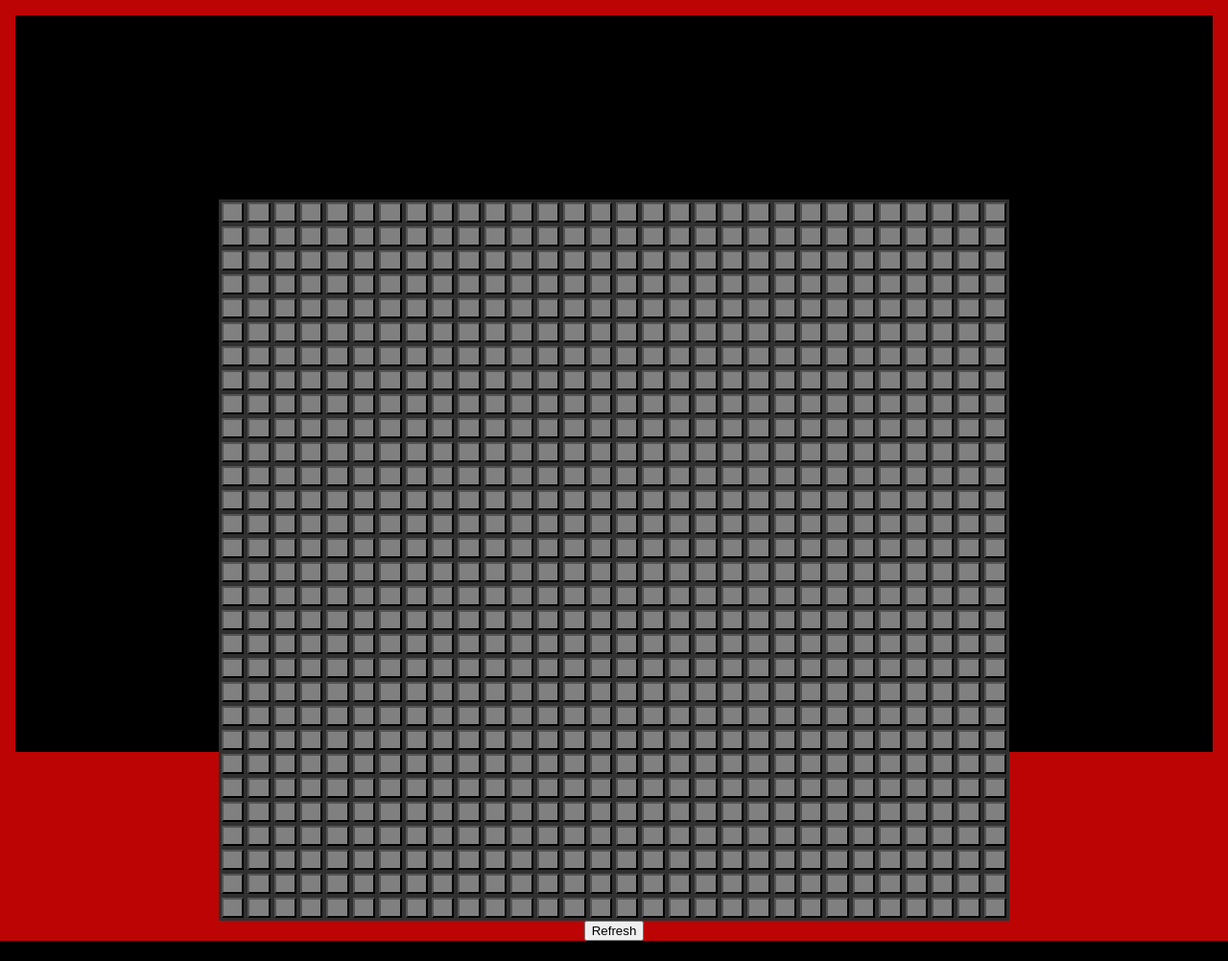
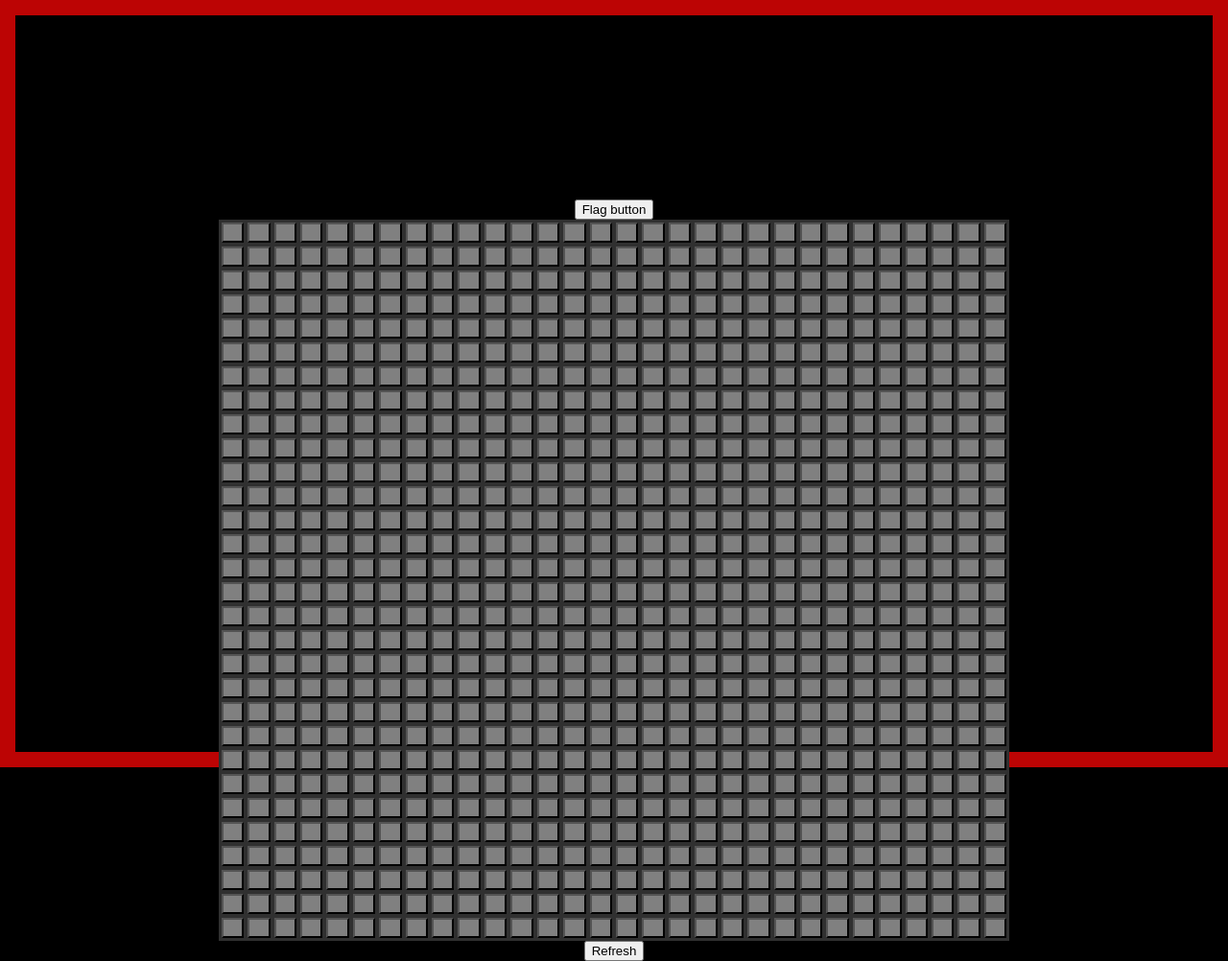
Before and after one commit to Mihkel-J-K/MineSweeperGame, a Flask app: page /theGame in a window 1280 px wide. Shown: the whole page at 96% size. Before the commit the page ends 981 px from the top, so only its background shows below. Run offline with Flask 2, Linux system fonts and the light colour scheme.

Commit message:
Added flagging

```diff
--- a/Back-end/main.py
+++ b/Back-end/main.py
@@ -18,7 +18,7 @@ def Main():
     global mänguväli
     global kaetudMänguväli
     mänguväli = genereeri_mänguväli(30, 30, 150)
-    kaetudMänguväli = genereeri_mänguväli(30, 30, 0, '8')
+    kaetudMänguväli = genereeri_mänguväli(30, 30, 0, "a")
     return render_template('theGame.html', matrix=kaetudMänguväli)
 
 @app.route('/theGame/<int:index_i>/<int:index_j>')
@@ -29,8 +29,12 @@ def loading(index_i, index_j):
     kaetudMänguväli = avalda(index_i, index_j, kaetudMänguväli, mänguväli)
     return render_template('theGame.html', matrix=kaetudMänguväli)
 
-
-# @app.route('/theGame/<int:index_i>/<int:index_j>')
-# def method_name(index_i, index_j):
-#     print("LOCO")
-#     pass
+@app.route('/theGame/flag/<int:index_i>/<int:index_j>')
+def flag(index_i, index_j):
+    print(index_j, index_i)
+    global kaetudMänguväli
+    if kaetudMänguväli[index_i][index_j] == 10:
+        kaetudMänguväli[index_i][index_j] = 'a'
+    else:
+        kaetudMänguväli[index_i][index_j] = 10
+    return render_template('theGame.html', matrix=kaetudMänguväli)
--- a/Back-end/mänguväli.py
+++ b/Back-end/mänguväli.py
@@ -38,7 +38,7 @@ def avalda(x ,y ,hetkeseis, miiniväli):
         for i in range(max(x-1,0),x+2):
             for j in range(max(y-1,0),y+2):
                 try:
-                    if hetkeseis[i][j] == "8":
+                    if hetkeseis[i][j] == "a":
                         hetkeseis[i][j] = miiniväli[i][j]
                         hetkeseis = avalda(i,j,hetkeseis,miiniväli)
                 except:
--- a/Back-end/templates/theGame.html
+++ b/Back-end/templates/theGame.html
@@ -12,6 +12,9 @@
           margin: 0;
           padding: 0;
         }
+        html {
+          background-color: black;
+        }
         * {
           box-sizing: border-box;
         }
@@ -22,7 +25,6 @@
           object-position: center;
           height: 100vh;
           width: 100vw;
-          font-family: ;
         }
 
       .outer-line {
@@ -57,7 +59,7 @@
         }
 
         .matrix-0 {
-          background-color: grey;
+          background-color: rgb(171, 171, 171);
           color: rgba(0,0,0,0);
         }
 
@@ -93,8 +95,27 @@
           background-color:  rgb(255, 13, 0);
         }
 
+        .matrix-9 {
+          background-color: rgb(16, 16, 16);
+          color: rgba(0,0,0,0);
+        }
+
+        .matrix-10 {
+          background-color: red;
+          color: rgba(0,0,0,0);
+        }
+
         .matrix- {
-          background-color: rgb(83, 83, 83);
+          background-color: grey;
+          color: rgba(0,0,0,0);
+        }
+
+        .flag-true {
+          background-color: red;
+        }
+
+        .flag-false {
+          background-color: green;
         }
         </style>
   </head>
@@ -102,13 +123,15 @@
     <div class="outer-line">
       <div class="center" id="app">
         <table class="matrix">
+          <button class="flag-{{flagging}}" @click="flagged()">Flag button</button>
           {% for row in matrix %}
           {% set outer_loop = loop %}
           <tr>
             {% for value in row %}
             <td>
               <!-- <p>#{{ loop.index }}</p> -->
-              <button v-if="{{value}} === 8" class="matrix-0" @click="returnPressed({{ outer_loop.index }}, {{ loop.index }})">0</button>
+              <button v-if="{{value}} == a" class="matrix-" @click="returnPressed({{ outer_loop.index }}, {{ loop.index }})">0</button>
+              <button v-else-if="{{value}} == 10" class="matrix-10" @click="returnPressed({{ outer_loop.index }}, {{ loop.index }})">0</button>
               <button v-else class="matrix-{{value}}" disabled>{{value}}</button>
             </td>
             {% endfor %}
@@ -125,12 +148,21 @@
         el: '#app',
         data: {
           name: "The Game",
+          flagging: false,
         },
         methods: {
           returnPressed: async function(i, j) {
             i--;
             j--;
-            window.location.replace("/theGame/" + i.toString() + '/' + j.toString());
+            if (this.flagging) {
+              window.location.replace("/theGame/flag/" + i.toString() + '/' + j.toString());
+            } else {
+              window.location.replace("/theGame/" + i.toString() + '/' + j.toString());
+            }
+          },
+          flagged: function(i, j) {
+            console.log(this.flagging);
+            this.flagging = !this.flagging;
           },
           refresh: function() {
             window.location.replace("/theGame");
```
Also changed, not shown: 1 other file.
